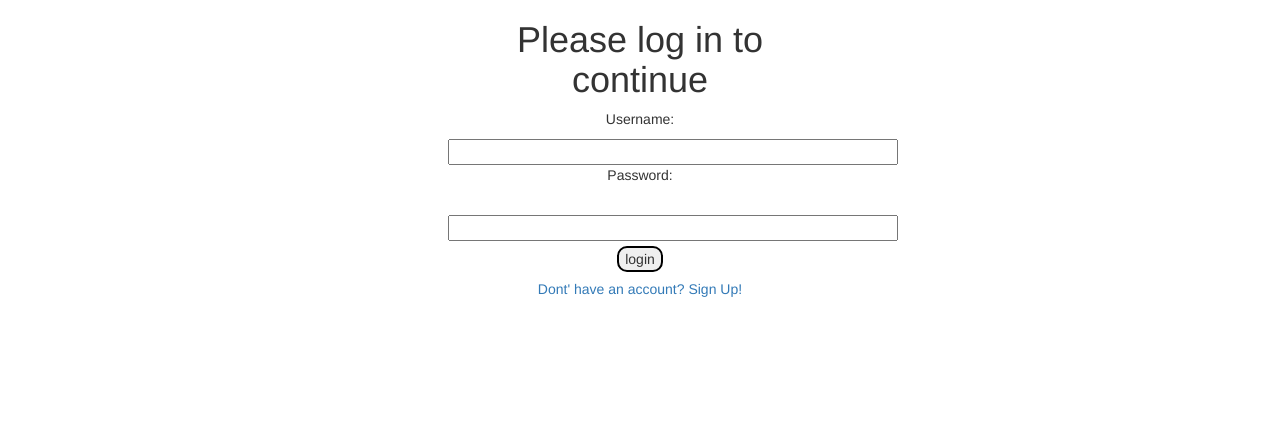
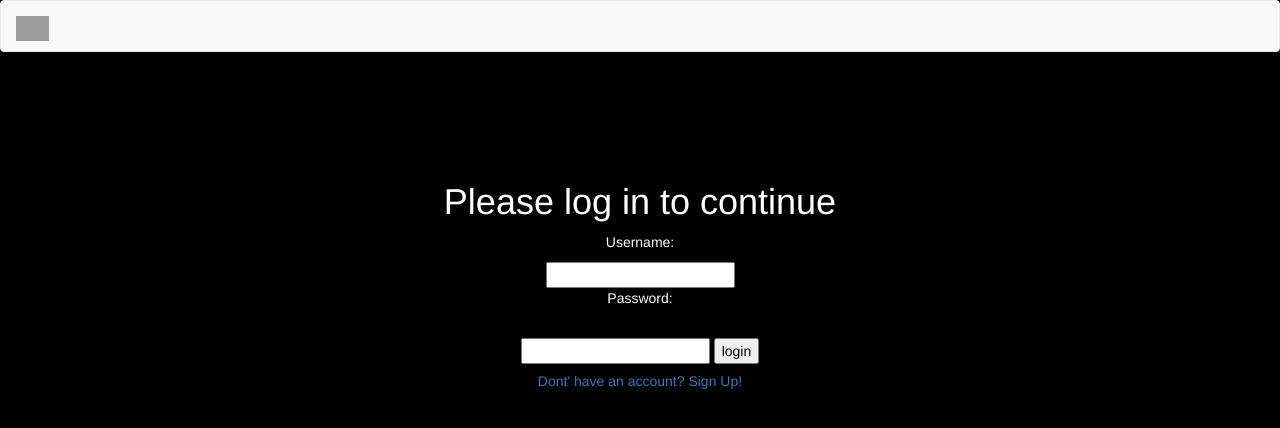
Before and after one commit to Abdullahinur/NeighborHood-Watch, a Django app: page /login/ in a window 1280 px wide. Shown: the top 428 px of the page. Run offline with Django 3.2, Linux system fonts and the light colour scheme; some libraries are stand-ins or nearby versions; grey boxes are pictures that could not be loaded.

Commit message:
fix login loop:  Remove bootstrap template

```diff
--- a/neighbor/views.py
+++ b/neighbor/views.py
@@ -18,23 +18,22 @@ from itertools import chain
 
 def signup(request):
     if request.method == 'POST':
-        user_form = SignupForm(data = request.POST)
-        profile_form = UserProfileForm(data = request.POST)
+        user_form = SignupForm(data=request.POST)
+        profile_form = UserProfileForm(data=request.POST)
         if user_form.is_valid() and profile_form.is_valid():
             user = user_form.save(commit=False)
             user.is_active = False
             user.save()
             profile = profile_form.save(commit=False)
             profile.user = user
-            print('1')
 
             current_site = get_current_site(request)
             mail_subject = 'Activate your blog account.'
-            message = render_to_string('acc_active_email.html', {
+            message = render_to_string('email.html', {
                 'user': user,
                 'domain': current_site.domain,
-                'uid':urlsafe_base64_encode(force_bytes(user.pk)),
-                'token':account_activation_token.make_token(user),
+                'uid': urlsafe_base64_encode(force_bytes(user.pk)),
+                'token': account_activation_token.make_token(user),
             })
             to_email = user_form.cleaned_data.get('email')
             email = EmailMessage(
@@ -50,7 +49,6 @@ def signup(request):
                 email.send()
                 next = request.POST.get('next', '/')
             return HttpResponseRedirect(next)
-            # return HttpResponse('Please confirm your email address to complete the registration')
 
     else:
         user_form = SignupForm()
--- a/static/forms.css
+++ b/static/forms.css
@@ -1,6 +1,12 @@
 
 body {
   background-color: black;
+  text-align: center;
+  color: white;
+}
+
+input {
+  color: black;
 }
 
 /* LOGO */
@@ -14,3 +20,7 @@ body {
 .navbar {
   margin-bottom: 130px;
 }
+
+.signup-form{
+  text-align: center;
+}
--- a/templates/registration/base.html
+++ b/templates/registration/base.html
@@ -16,13 +16,14 @@
 
   {% block styles %}
   {% bootstrap_css %}
-    <!-- <link rel="stylesheet" href="{% static "forms.css" %}"> -->
+    <link rel="stylesheet" href="{% static "forms.css" %}">
   {% endblock %}
 
 </head>
 
 <body>
 
+  {% include "registration/navbar.html" %}
   {% block content %}
   {% if user.is_authenticated %}
   <a href="{% url 'logout' %}">logout</a>
--- a/templates/registration/login.html
+++ b/templates/registration/login.html
@@ -3,17 +3,17 @@
 
 
 {% block content %}
-<div class="form-background">
-  <div class="form" style="text-align: center; margin-top: 10vh; width: 30vw; margin: 0 auto;">
+<div class="signup-form">
+  <div class="form">
         <h1>Please log in to continue</h1>
         <form id="login_form" method="post" action="{% url 'login' %}">
                 {% csrf_token %}
                 <p>Username:</p>
-                <input type="text" name="username" value="" size="50" style="padding-left: 20px;"/>
+                <input type="text" name="username" value=""/>
                 <p>Password:</p>
                 <br>
-                <input type="password" name="password" value="" size="50" style="padding-left: 20px;"/>
-                <input type="submit" value="login" style="border: solid 2px black; border-radius: 10px; margin-top: 5px;"/>
+                <input type="password" name="password" value=""/>
+                <input type="submit" value="login"/>
                 </form>
                 <a href="{% url 'signup' %}"><h5>Dont' have an account? Sign Up!</h5></a>
 </div>
```
Also changed, not shown: templates/registration/registration_form.html (deleted, +0 -39 lines), templates/registration/signup.html (+23 -6 lines), neighborhood_photos/08.jpg (deleted), neighborhood_photos/Me.jpg (deleted), neighborhood_photos/Ngong_hills.jpg (deleted), neighborhood_photos/Ngong_hills_8A9f9bn.jpg (deleted), neighborhood_photos/Ngong_hills_i2UVZtN.jpg (deleted).
